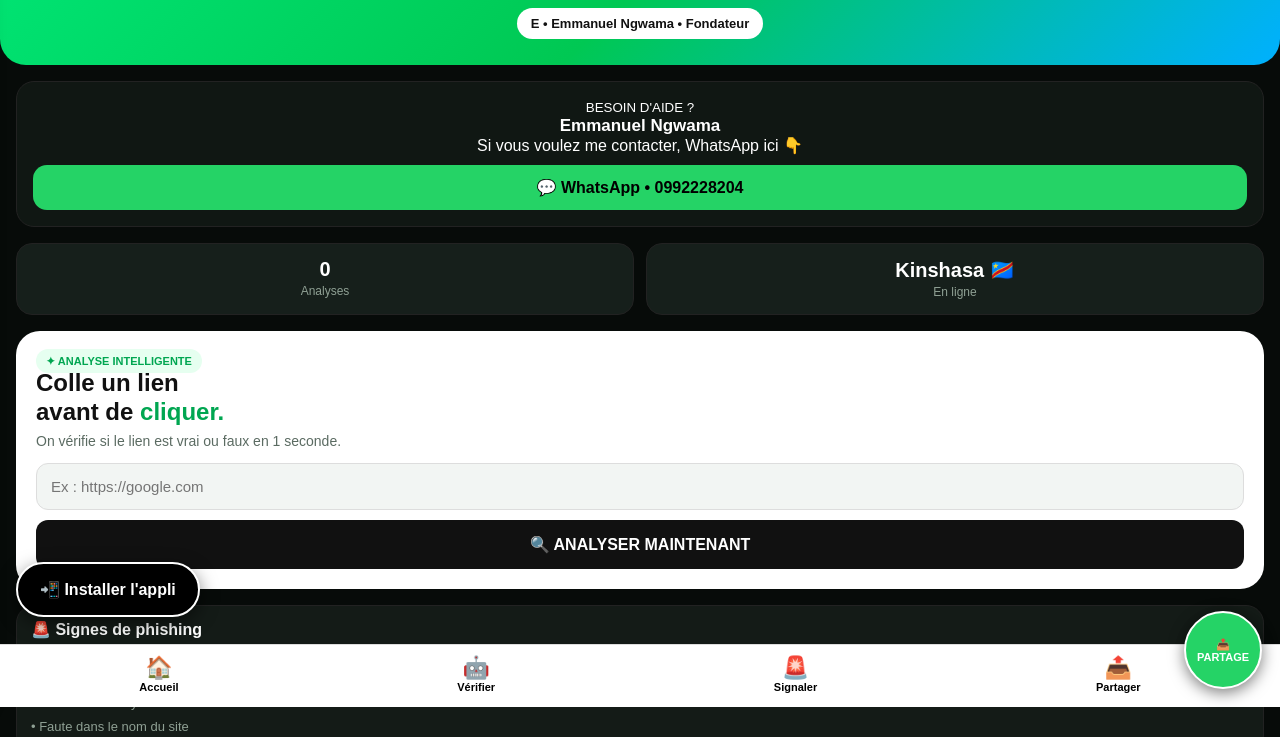
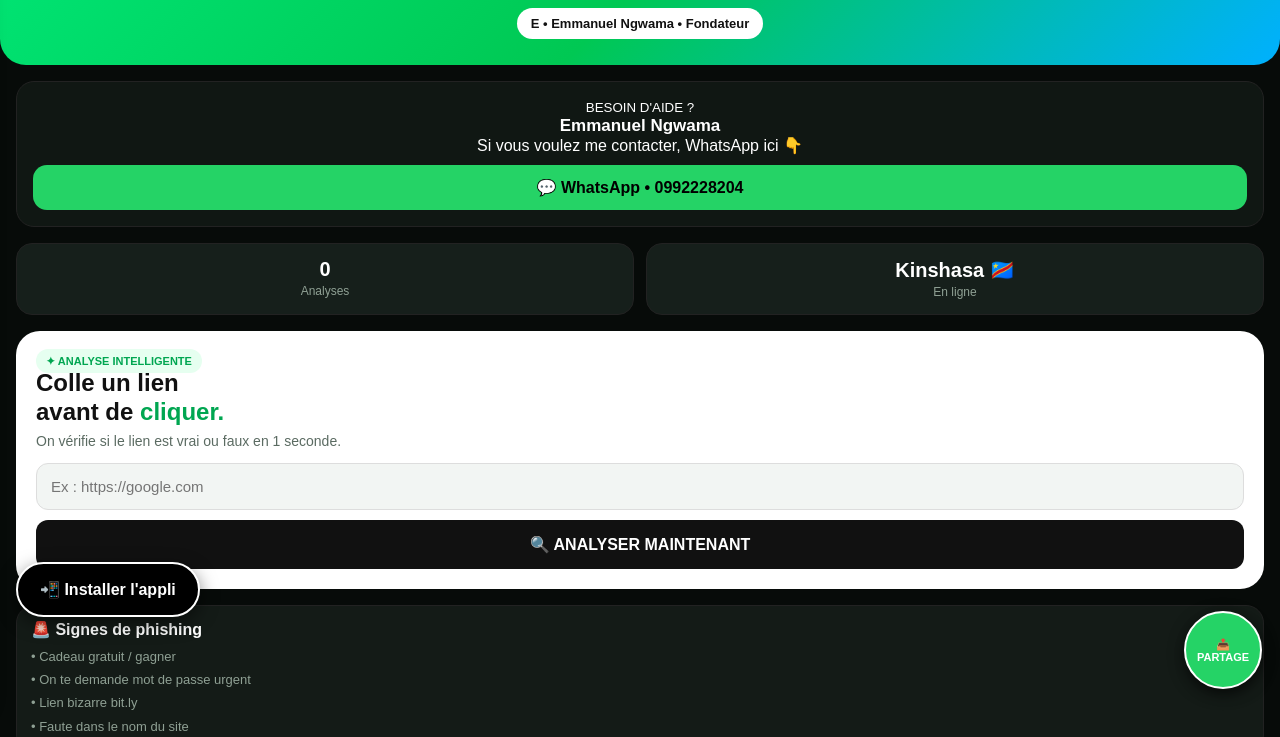
Before and after one commit to emmanuelngwama02-afk/Soc-kinshasa, a plain HTML site: page index.html in a window 1280 px wide. Shown: the part 93-830 px from the top of the page. Drawn offline with Linux system fonts and the light colour scheme.

Commit message:
Enleve barre bas, garde seulement menu

```diff
--- a/index.html
+++ b/index.html
@@ -237,5 +237,34 @@ function toggleLangMenu(){
   alert(langMenu=='LN' ? 'Mode Lingala activé pour le menu !\nOn fera la version Lingala complète après.' : 'Mode Français activé !');
 }
 </script>
+
+<style>
+/* On enlève la barre du bas, on garde seulement le menu */
+nav, .bottom-nav, .bottom-bar, #bottom-nav, #bottom-bar { display:none !important; }
+</style>
+<script>
+// On enlève la barre du bas dès que la page s'ouvre
+function enleveBarreBas(){
+  var all = document.querySelectorAll('div, nav, footer');
+  all.forEach(function(el){
+    var txt = el.textContent || '';
+    // Si un bloc contient les 4 en même temps, c'est la barre du bas
+    if(txt.includes('Accueil') && txt.includes('Vérifier') && txt.includes('Signaler') && txt.includes('Partage')){
+      // On vérifie que c'est bien un petit bloc en bas, pas tout le body
+      if(el.children.length < 6 && el.textContent.length < 200){
+        el.style.display='none';
+        el.remove();
+      }
+    }
+  });
+  // Sécurité : on enlève aussi tout ce qui est collé en bas
+  document.querySelectorAll('[style*="position:fixed"][style*="bottom:0"], [style*="position: fixed"][style*="bottom: 0"]').forEach(function(el){
+    if((el.textContent||'').includes('Accueil')) el.remove();
+  });
+}
+document.addEventListener('DOMContentLoaded', enleveBarreBas);
+setTimeout(enleveBarreBas, 500);
+setTimeout(enleveBarreBas, 1500);
+</script>
 </body>
 </html>
```
